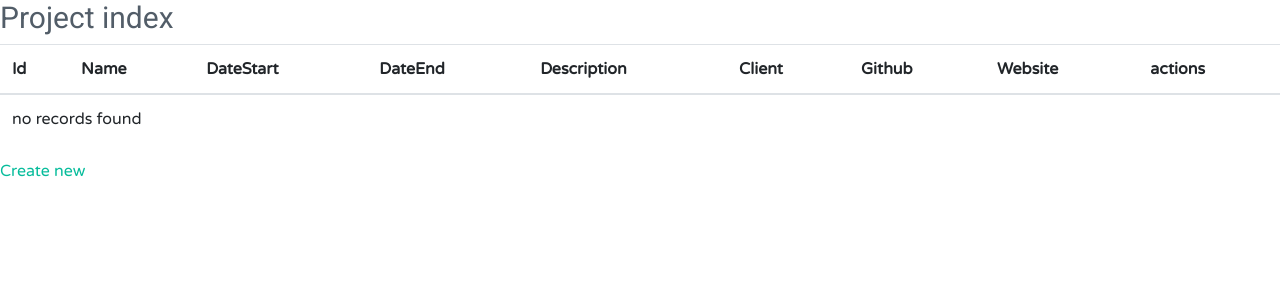
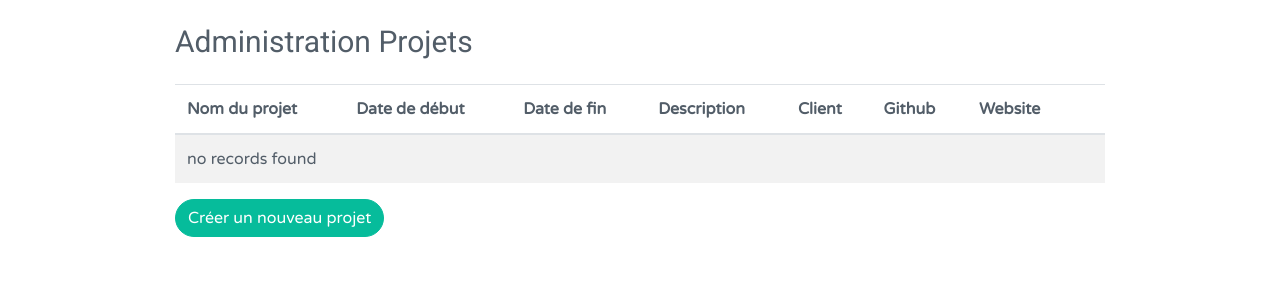
Before and after one commit to Heldeenn/Portfolio, a Symfony app: template templates/project/index.html.twig in a window 1280 px wide. Shown: the part 74-374 px from the top of the page. Run offline with Twig, Linux system fonts and the light colour scheme; the template is opened without the code that fills it, so the values that code supplies are empty; style sheets or scripts are compiled from the project's sources; some libraries are stand-ins or nearby versions.

Commit message:
ajout crud projet

```diff
--- a/assets/scss/_vars.scss
+++ b/assets/scss/_vars.scss
@@ -1,9 +1,10 @@
 $primary-color: #06BC9B;
 $secondary-color: #525d68;
-$dark-color: #141c3a;
+$dark-color: #701F00;
 
 $theme-colors: (
     "primary": $primary-color,
+    "danger": $dark-color,
 );
 
 $main-font: 'Varela Round', sans-serif;
--- a/assets/scss/app.scss
+++ b/assets/scss/app.scss
@@ -27,3 +27,7 @@ h2, h3 {
 .btn {
     border-radius: 30px;
 }
+
+.table, .table-striped {
+    color: $secondary-color;
+}
--- a/templates/includes/_project.html.twig
+++ b/templates/home/_project.html.twig
@@ -2,7 +2,7 @@
     <h2 class="text-center">Mes différents projets</h2>
     <div class="d-flex flex-wrap justify-content-between mt-4">
         {% for project in projects %}
-            <div class="card w-25">
+            <div class="card w-25 my-4 mx-3">
                 <img class="card-img-top" src="https://cdn.pixabay.com/photo/2015/04/23/22/00/tree-736885__340.jpg" alt="Card image cap">
                 <div class="card-body">
                     <h3 class="card-title">{{ project.name }}</h3>
--- a/templates/home/index.html.twig
+++ b/templates/home/index.html.twig
@@ -4,5 +4,5 @@
 
 {% block main %}
     {% include 'includes/_header.html.twig' %}
-    {% include 'includes/_project.html.twig' %}
+    {% include 'home/_project.html.twig' %}
 {% endblock %}
--- a/templates/project/_delete_form.html.twig
+++ b/templates/project/_delete_form.html.twig
@@ -1,5 +1,5 @@
 <form method="post" action="{{ path('project_delete', {'id': project.id}) }}" onsubmit="return confirm('Are you sure you want to delete this item?');">
     <input type="hidden" name="_method" value="DELETE">
     <input type="hidden" name="_token" value="{{ csrf_token('delete' ~ project.id) }}">
-    <button class="btn">Delete</button>
+    <button class="btn btn-danger">Supprimer</button>
 </form>
--- a/templates/project/_form.html.twig
+++ b/templates/project/_form.html.twig
@@ -1,4 +1,5 @@
+{% form_theme form 'bootstrap_4_layout.html.twig' %}
 {{ form_start(form) }}
     {{ form_widget(form) }}
-    <button class="btn">{{ button_label|default('Save') }}</button>
+    <button class="btn btn-primary">{{ button_label|default('Sauvergarder') }}</button>
 {{ form_end(form) }}
--- a/templates/project/index.html.twig
+++ b/templates/project/index.html.twig
@@ -1,38 +1,36 @@
 {% extends 'layout.html.twig' %}
 
-{% block title %}Project index{% endblock %}
+{% block title %}Administration Projets{% endblock %}
 
 {% block main %}
-    <h1>Project index</h1>
-
-    <table class="table">
+    <section class="container-fluid my-4 w-75">
+        <h1 class="mb-4">Administration Projets</h1>
+        <div class="table-responsive">
+            <table class="table table-striped">
                 <thead>
                     <tr>
-                <th>Id</th>
-                <th>Name</th>
-                <th>DateStart</th>
-                <th>DateEnd</th>
+                        <th>Nom du projet</th>
+                        <th>Date de début</th>
+                        <th>Date de fin</th>
                         <th>Description</th>
                         <th>Client</th>
                         <th>Github</th>
                         <th>Website</th>
-                <th>actions</th>
+                        <th></th>
                     </tr>
                 </thead>
                 <tbody>
                 {% for project in projects %}
                     <tr>
-                <td>{{ project.id }}</td>
-                <td>{{ project.name }}</td>
-                <td>{{ project.dateStart ? project.dateStart|date('Y-m-d') : '' }}</td>
-                <td>{{ project.dateEnd ? project.dateEnd|date('Y-m-d') : '' }}</td>
+                        <th scope="row">{{ project.name }}</th>
+                        <td>{{ project.dateStart ? project.dateStart|date('d-m-y') : '' }}</td>
+                        <td>{{ project.dateEnd ? project.dateEnd|date('d-m-y') : '' }}</td>
                         <td>{{ project.description }}</td>
                         <td>{{ project.client }}</td>
-                <td>{{ project.github }}</td>
+                        <td><a href="{{ project.github }}">{{ project.github }}</a></td>
                         <td>{{ project.website }}</td>
                         <td>
-                    <a href="{{ path('project_show', {'id': project.id}) }}">show</a>
-                    <a href="{{ path('project_edit', {'id': project.id}) }}">edit</a>
+                            <a class=" btn btn-primary" href="{{ path('project_edit', {'id': project.id}) }}">Modifier</a>
                         </td>
                     </tr>
                 {% else %}
@@ -42,6 +40,7 @@
                 {% endfor %}
                 </tbody>
             </table>
-
-    <a href="{{ path('project_new') }}">Create new</a>
+        </div>
+        <a class="btn btn-primary" href="{{ path('project_new') }}">Créer un nouveau projet</a>
+    </section>
 {% endblock %}
```
Also changed, not shown: src/Controller/ProjectController.php (+0 -10 lines), src/Form/ProjectType.php (+12 -1 lines), templates/project/edit.html.twig (+8 -5 lines), templates/project/new.html.twig (+5 -3 lines), templates/project/show.html.twig (deleted, +0 -50 lines). Lines whose indentation alone changed are shown as unchanged.
